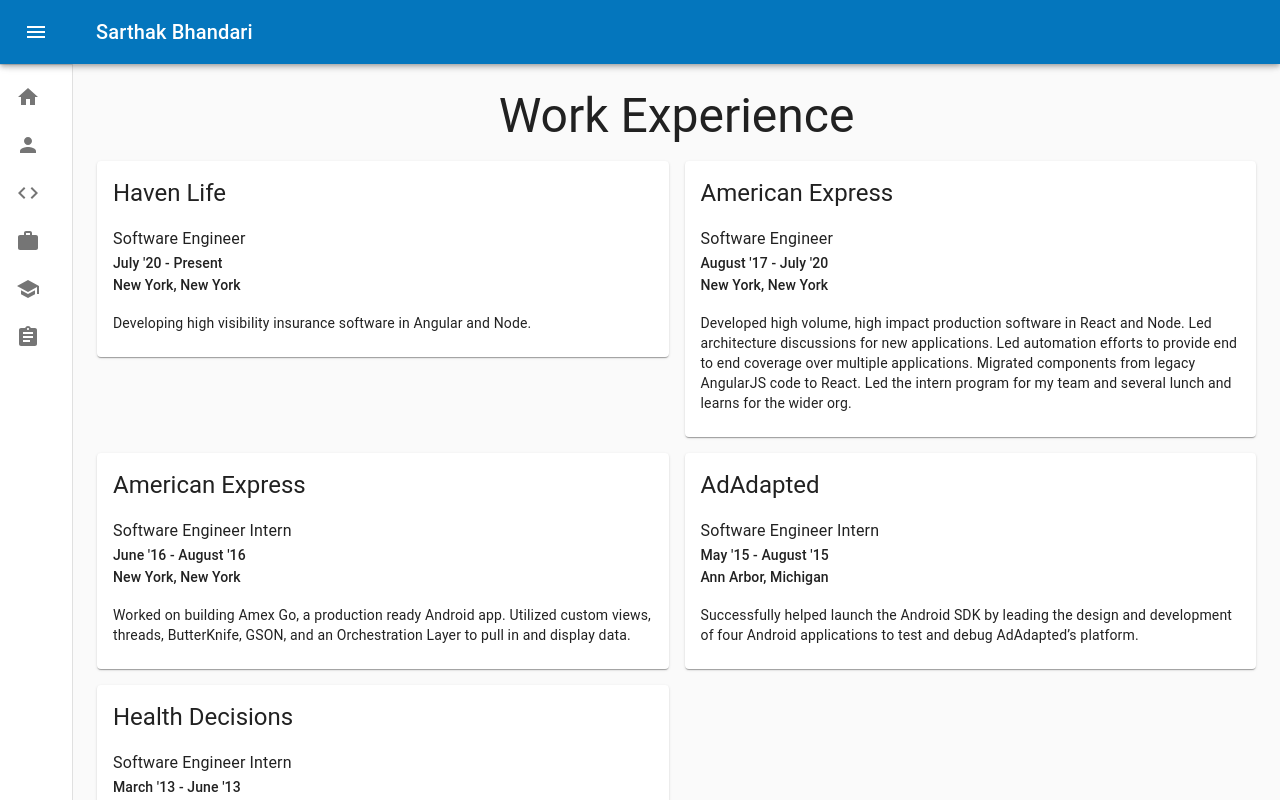
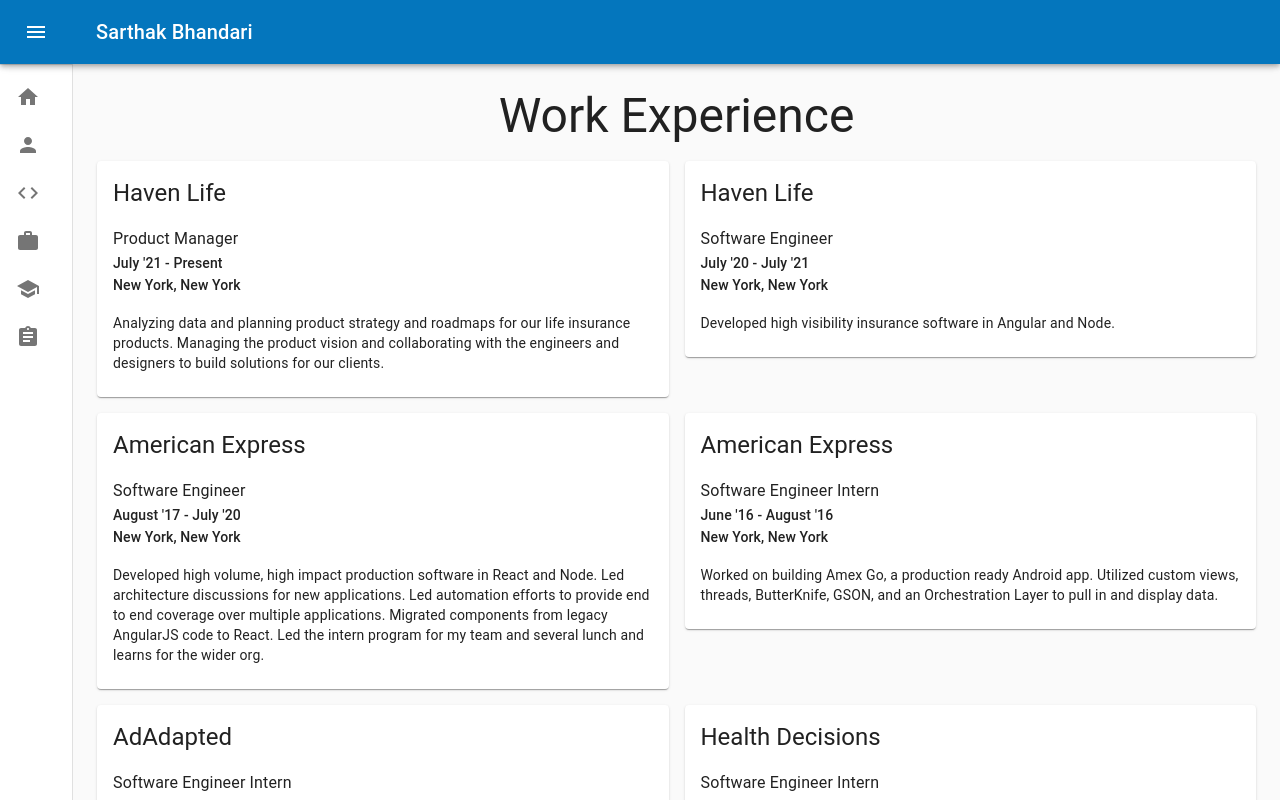
Before and after one commit to sartechb/sartechb.github.io, a React (Create React App) app: page /experience in a window 1280 px wide. Shown: the top 800 px of the page. Built offline with nearby package versions, Linux system fonts and the light colour scheme.

Commit message:
feat: add pm role

```diff
--- a/src/pages/Home.tsx
+++ b/src/pages/Home.tsx
@@ -13,6 +13,7 @@
 });
 
 const descriptions = [
+    'a product manager',
     'a web developer',
     'a New Yorker',
     'a fan of the 80s',
@@ -42,7 +43,7 @@
             if (this.state.counter === descriptions.length) {
                 this.setState({ counter: 0 });
             }
-            this.setState(prevState => ({
+            this.setState((prevState) => ({
                 counter: prevState.counter + 1,
                 descriptionIndex: prevState.counter % descriptions.length,
             }));
--- a/src/pages/Skills.tsx
+++ b/src/pages/Skills.tsx
@@ -41,7 +41,7 @@
         area: 'Other',
         experienceWith: ['Spanish', 'Hindi', 'Adobe Photoshop'],
         knowledgeable: ['Windows', 'Linux', 'Microsoft Suite'],
-        proficient: ['English', 'MacOS'],
+        proficient: ['English', 'MacOS', 'Agile', 'Scrum'],
     },
 ];
 
@@ -57,7 +57,7 @@
                     </Typography>
                 </Grid>
                 <Grid container spacing={2}>
-                    {skillList.map(skill => (
+                    {skillList.map((skill) => (
                         <Grid item xs={12} lg={3} key={skill.area}>
                             <Card>
                                 <CardContent>
--- a/src/pages/Work.tsx
+++ b/src/pages/Work.tsx
@@ -32,6 +32,20 @@
 const experiences: Work[] = [
     {
         company: 'Haven Life',
+        title: 'Product Manager',
+        location: {
+            city: 'New York',
+            state: 'New York',
+        },
+        duration: {
+            start: "July '21",
+            end: 'Present',
+        },
+        description:
+            'Analyzing data and planning product strategy and roadmaps for our life insurance products. Managing the product vision and collaborating with the engineers and designers to build solutions for our clients.',
+    },
+    {
+        company: 'Haven Life',
         title: 'Software Engineer',
         location: {
             city: 'New York',
@@ -39,10 +53,10 @@
         },
         duration: {
             start: "July '20",
-            end: 'Present',
+            end: "July '21",
         },
         description:
-            'Developing high visibility insurance software in Angular and Node.',
+            'Developed high visibility insurance software in Angular and Node.',
     },
     {
         company: 'American Express',
```
